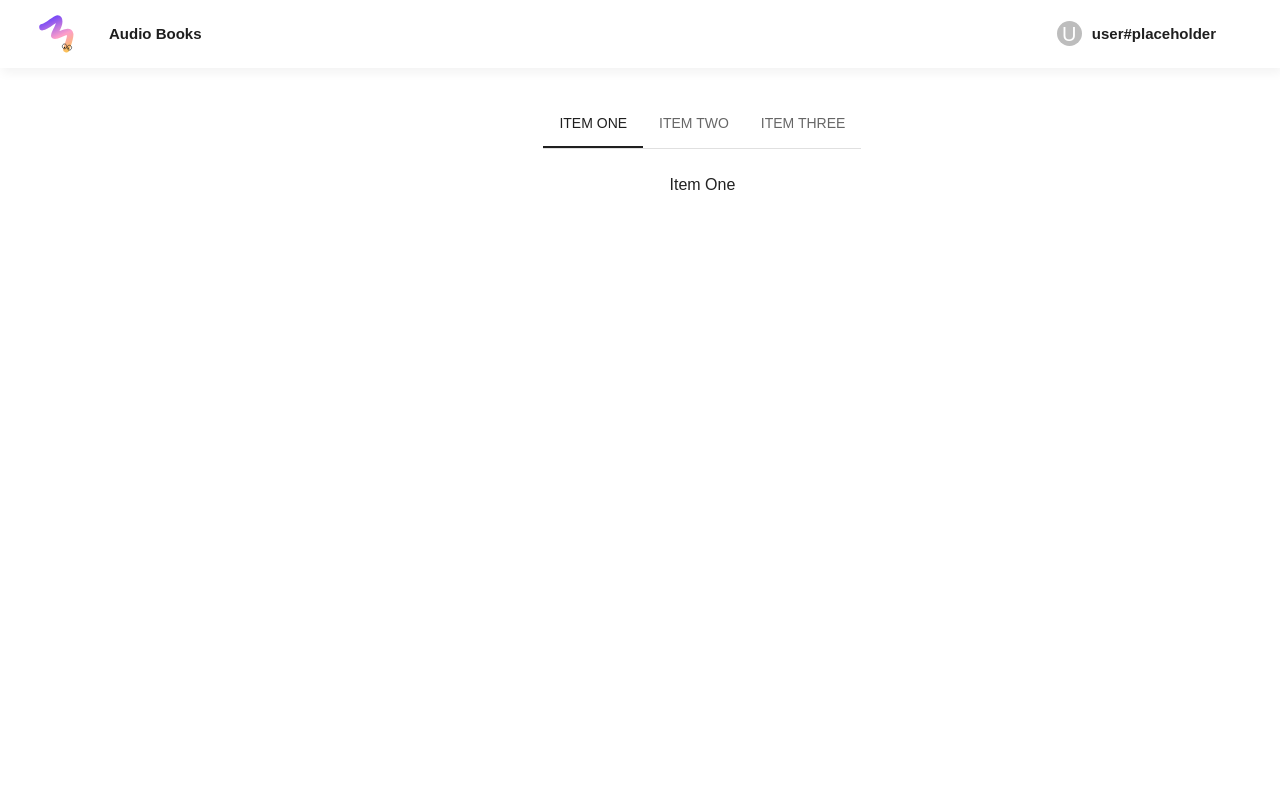
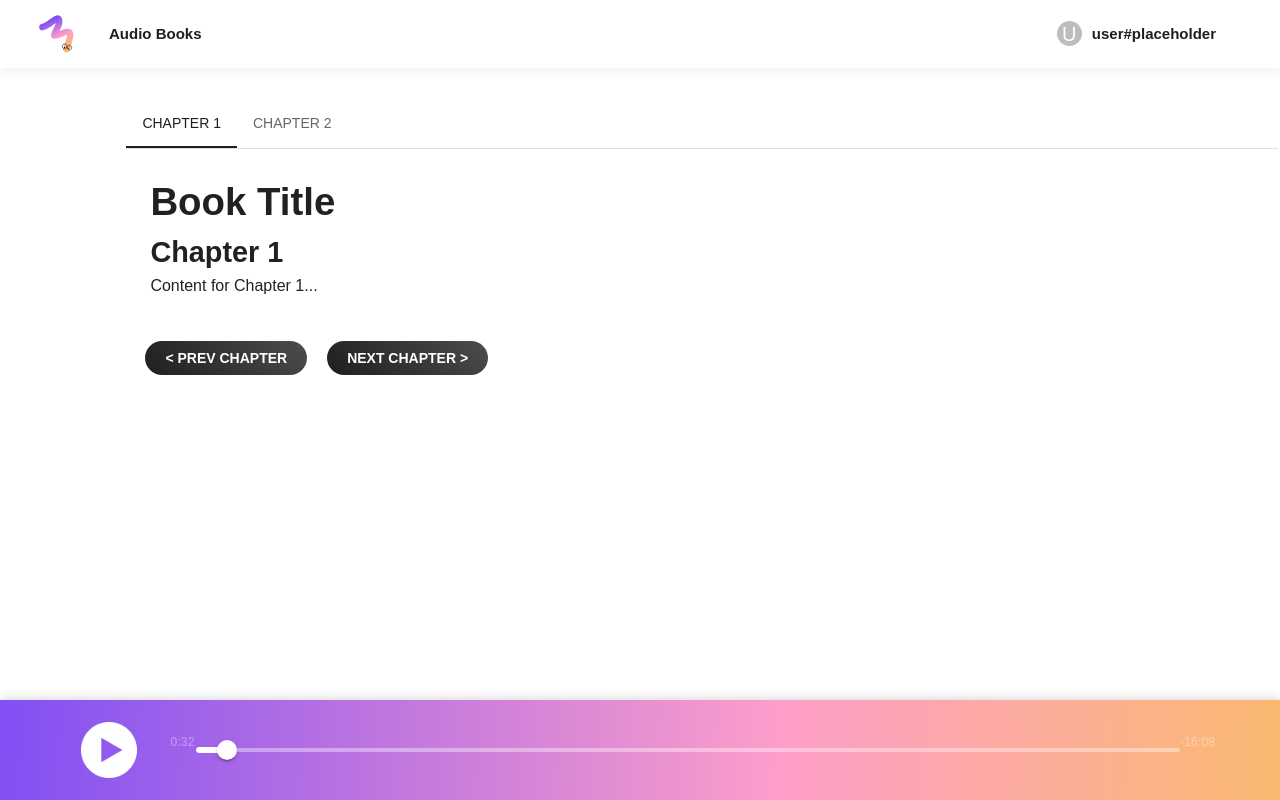
Before and after one commit to Marthenn/wbd-2-spa, a React (Vite) app in the folder spa-app/: page /AudioBooks/1/Read in a window 1280 px wide. Shown: the top 800 px of the page. Built offline with nearby package versions, Linux system fonts and the light colour scheme.

Commit message:
feat: Read page

```diff
--- a/spa-app/src/components/Button/button.module.css
+++ b/spa-app/src/components/Button/button.module.css
@@ -48,7 +48,7 @@
 }
 
 .roundedButtonBlack {
-    background: #1F1F1F;
+    background: linear-gradient(45deg,#1F1F1F, #4C4C4C);
     border-radius: 50px;
     border: 0;
     color: white;
--- a/spa-app/src/pages/Read.tsx
+++ b/spa-app/src/pages/Read.tsx
@@ -1,40 +1,64 @@
-import React from "react";
+import * as React from 'react';
 import {
   Box,
-  Button,
   Container,
   CssBaseline,
   StyledEngineProvider,
   Tab,
   ThemeProvider,
-} from "@mui/material";
+  Typography,
+} from '@mui/material';
 import TabContext from '@mui/lab/TabContext';
 import TabList from '@mui/lab/TabList';
 import TabPanel from '@mui/lab/TabPanel';
-import pending from "../../assets/pending.svg";
-import theme from "../theme/theme";
-import { useParams } from "react-router-dom";
-import { useNavigate } from "react-router-dom";
-import Navbar from "../components/NavBar/Navbar";
-import BookCover from "../components/BookCard/BookCover";
-import RoundedButton from "../components/Button/RoundedButton";
-import AudioPlayer from "../components/AudioPlayer/AudioPlayer";
-import back from "../assets/back.svg";
-import star from "../assets/star.svg";
-import read from "../assets/read.svg";
-import { Link } from 'react-router-dom';
+import theme from '../theme/theme';
+import { useParams } from 'react-router-dom';
+import Navbar from '../components/NavBar/Navbar';
+import RoundedButton from '../components/Button/RoundedButton';
+import AudioPlayer from '../components/AudioPlayer/AudioPlayer';
+
+const chapters = [
+  {
+    id: '1',
+    title: 'Chapter 1',
+    content: 'Content for Chapter 1...',
+  },
+  {
+    id: '2',
+    title: 'Chapter 2',
+    content: 'Content for Chapter 2...',
+  },
+  // Add more chapters as needed
+];
 
 const Read = () => {
-  const [value, setValue] = React.useState('1');
+  const { chapterId } = useParams();
+  const [value, setValue] = React.useState(chapterId || chapters[0].id);
 
-  const handleChange = (event: React.SyntheticEvent, newValue: string) => {
+  const handleChange = (_event: React.SyntheticEvent, newValue: string) => {
     setValue(newValue);
   };
+
+  const currentChapterIndex = chapters.findIndex((chapter) => chapter.id === value);
+
+  const handlePrevChapter = () => {
+    if (currentChapterIndex > 0) {
+      const prevChapterId = chapters[currentChapterIndex - 1].id;
+      setValue(prevChapterId);
+    }
+  };
+
+  const handleNextChapter = () => {
+    if (currentChapterIndex < chapters.length - 1) {
+      const nextChapterId = chapters[currentChapterIndex + 1].id;
+      setValue(nextChapterId);
+    }
+  };
+
   return (
     <StyledEngineProvider injectFirst>
       <ThemeProvider theme={theme}>
         <CssBaseline />
-          {/* TODO: Replace placeholder */}
         <Navbar category="user" username="user#placeholder" userPhoto="" />
         <Container
           component="main"
@@ -43,7 +67,7 @@ const Read = () => {
             margin: '105px 0px',
             display: 'flex',
             flexDirection: 'column',
-              alignItems: 'center',
+            alignItems: 'left',
             justifyContent: 'center',
             [theme.breakpoints.up('md')]: {
               margin: '100px 2%',
@@ -55,17 +79,34 @@ const Read = () => {
         >
           <TabContext value={value}>
             <Box sx={{ borderBottom: 1, borderColor: 'divider' }}>
-                <TabList onChange={handleChange} aria-label="lab API tabs example">
-                  <Tab label="Item One" value="1" />
-                  <Tab label="Item Two" value="2" />
-                  <Tab label="Item Three" value="3" />
+              <TabList onChange={handleChange} variant="scrollable" scrollButtons="auto">
+                {chapters.map((chapter) => (
+                  <Tab key={chapter.id} label={chapter.title} value={chapter.id} />
+                ))}
               </TabList>
             </Box>
-              <TabPanel value="1">Item One</TabPanel>
-              <TabPanel value="2">Item Two</TabPanel>
-              <TabPanel value="3">Item Three</TabPanel>
+            {chapters.map((chapter) => (
+              <TabPanel key={chapter.id} value={chapter.id}>
+                <Typography variant="h1">Book Title</Typography>
+                <Typography variant="h2">{chapter.title}</Typography>
+                <Typography>{chapter.content}</Typography>
+              </TabPanel>
+            ))}
           </TabContext>
+          <Box display="flex" flexDirection="row" padding="9px">
+            <RoundedButton
+              text="< Prev Chapter"
+              onClickFunction={handlePrevChapter}
+              color="roundedButtonBlack"
+            />
+            <RoundedButton
+              text="Next Chapter >"
+              onClickFunction={handleNextChapter}
+              color="roundedButtonBlack"
+            />
+          </Box>
         </Container>
+        <AudioPlayer audio_url="" duration={1000} />
       </ThemeProvider>
     </StyledEngineProvider>
   );
```
Lines whose indentation alone changed are shown as unchanged.
